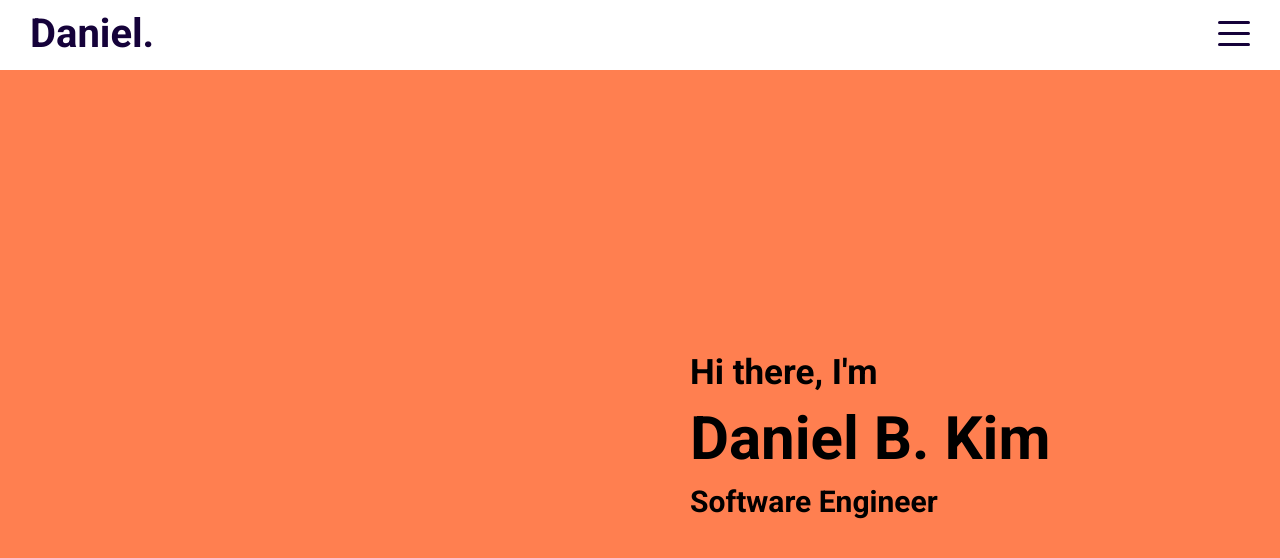
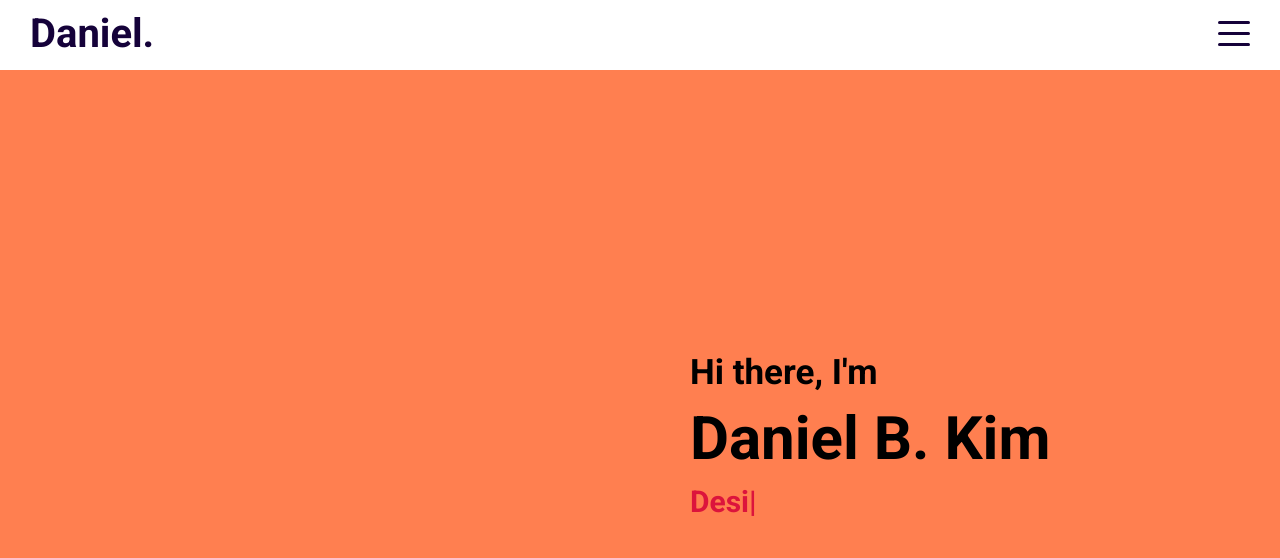
Before and after one commit to danielbkim/danielbkim.github.io, a React (Create React App) app: page / in a window 1280 px wide. Shown: the top 558 px of the page. Built offline with nearby package versions, Linux system fonts and the light colour scheme.

Commit message:
adds full intro banner mvp using ityped library

```diff
--- a/package.json
+++ b/package.json
@@ -9,6 +9,7 @@
     "@testing-library/jest-dom": "^5.14.1",
     "@testing-library/react": "^11.2.7",
     "@testing-library/user-event": "^12.8.3",
+    "ityped": "^1.0.3",
     "react": "^17.0.2",
     "react-dom": "^17.0.2",
     "react-scripts": "4.0.3",
--- a/src/components/Intro/Intro.jsx
+++ b/src/components/Intro/Intro.jsx
@@ -1,6 +1,19 @@
 import "./intro.scss";
+import { init } from "ityped";
+import { useEffect, useRef } from "react";
 
 export default function Intro() {
+
+    const textRef = useRef();
+
+    useEffect(()=>{
+        init(textRef.current, {
+            showCursor: true,
+            backDelay: 1500,
+            strings: ["Software Engineer", "Designer", "Woodworker", "Photographer", "Creator"]
+        });
+    }, []);
+
     return (
         <div className="intro" id="intro">
             <div className="left">
@@ -12,7 +25,7 @@ export default function Intro() {
                 <div className="wrapper">
                     <h2>Hi there, I'm</h2>
                     <h1>Daniel B. Kim</h1>
-                    <h3>Software Engineer<span></span></h3>
+                    <h3><span ref={textRef}></span></h3>
                 </div>
             </div>
             {/* maybe add an icon button that takes you to the next div */}
--- a/src/components/Intro/intro.scss
+++ b/src/components/Intro/intro.scss
@@ -27,6 +27,24 @@
             }
             h3{
                 font-size: 30px;
+
+                span{
+                    font-size: inherit;
+                    color: crimson;
+                }
+
+                .ityped-cursor{
+                    animation: blink 1s infinite;
+                }
+
+                @keyframes blink {
+                    50%{
+                        opacity: 1;
+                    }
+                    100%{
+                        opacity: 0;
+                    }
+                }
             }
         }
     }
```
Also changed, not shown: 1 other file (tests, documents, lock files or other folders).
